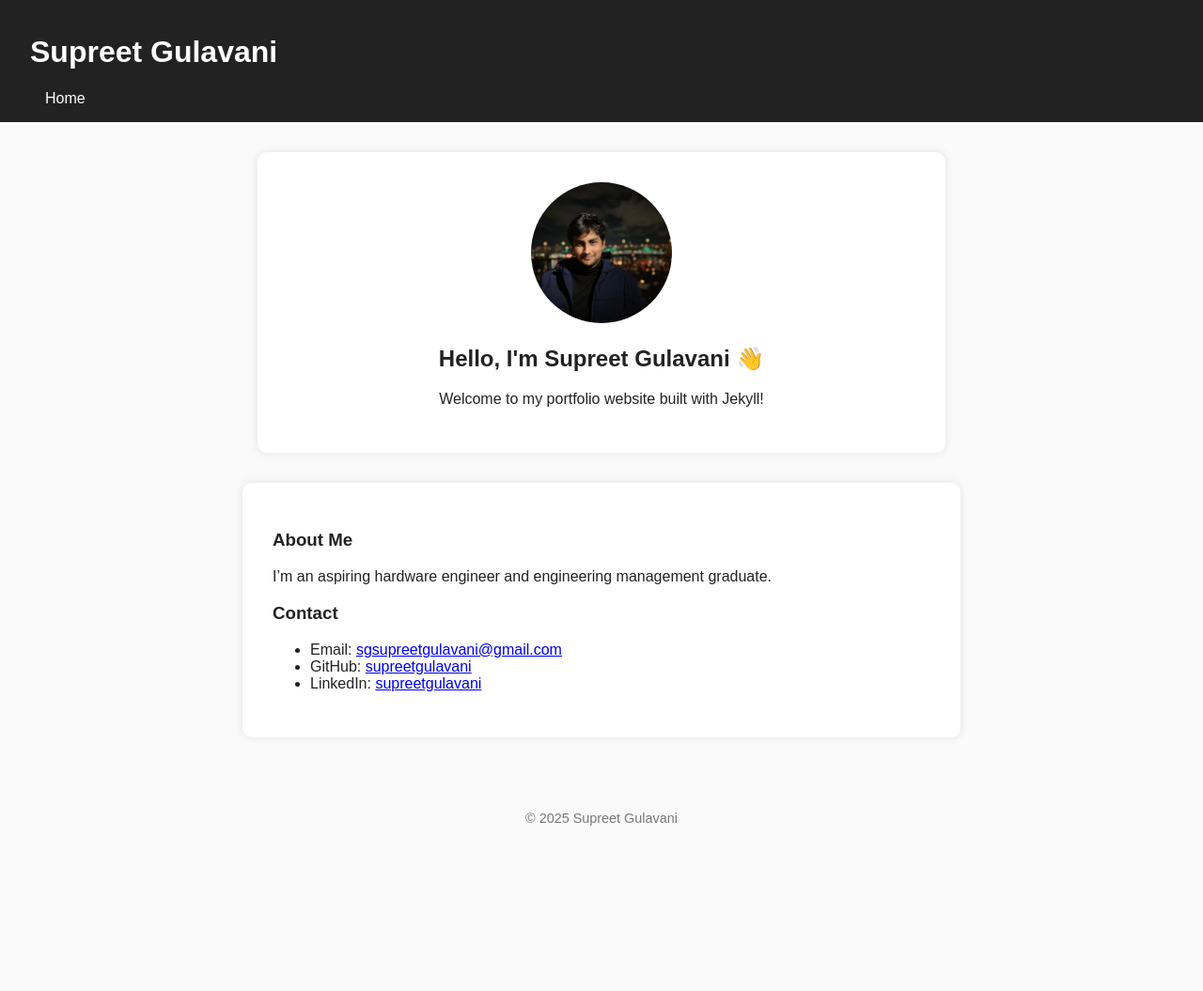
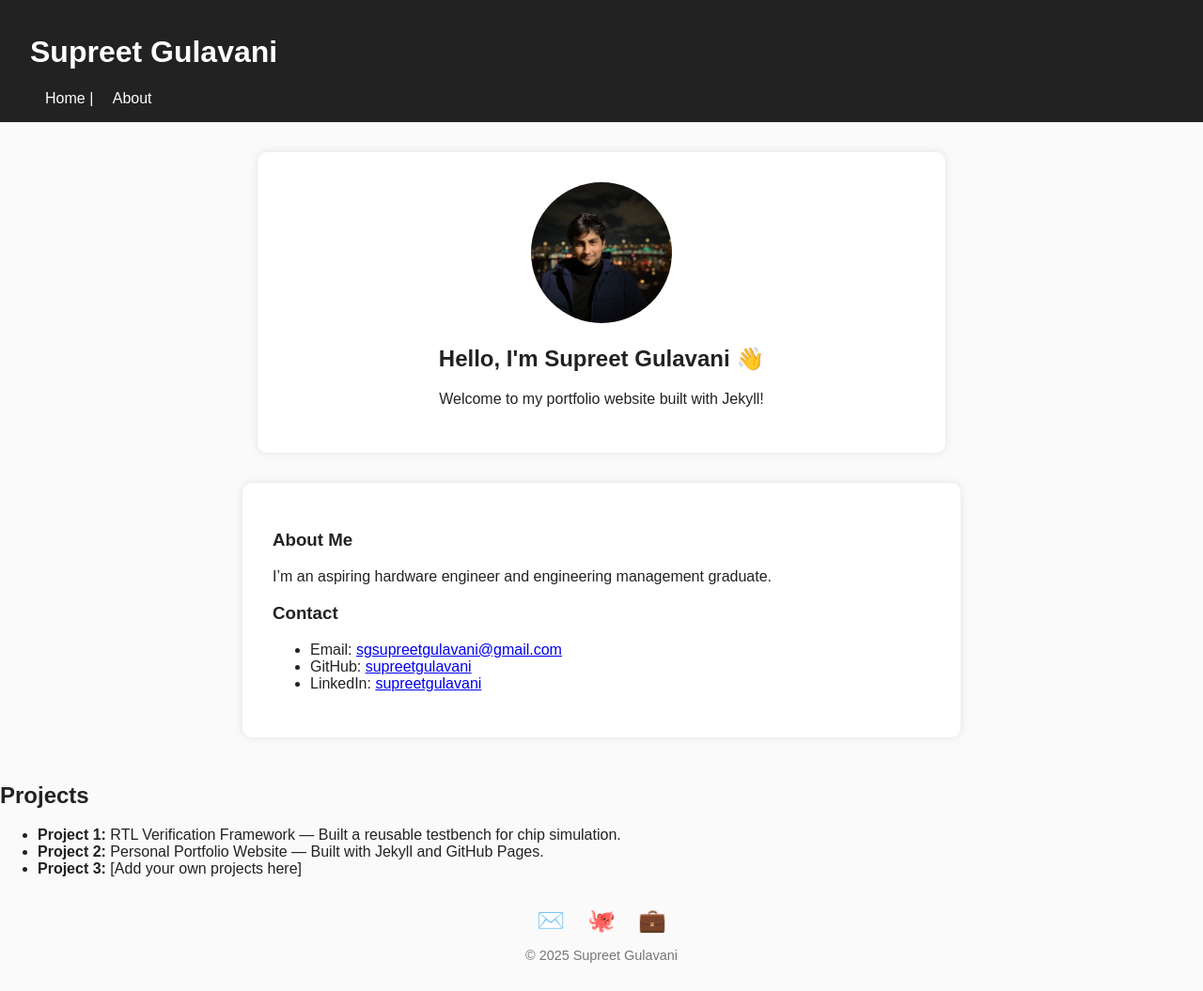
Before and after one commit to supreetgulavani/portfolio_sg, a Jekyll site: the page built from index.md, in a window 1280 px wide. Shown: the whole page at 94% size. Built offline with Jekyll 4.4.1, drawn with Linux system fonts in a browser that asks for light colours; before the commit the page ends 909 px from its top, so only the background shows below that.

Commit message:
add sections

```diff
--- a/_layouts/default.html
+++ b/_layouts/default.html
@@ -9,7 +9,11 @@
 <body>
   <header>
     <h1>Supreet Gulavani</h1>
-    <nav><a href="/">Home</a></nav>
+    <nav>
+  <a href="/">Home</a> |
+  <a href="/about/">About</a>
+</nav>
+
   </header>
 
   <main>
@@ -17,7 +21,14 @@
   </main>
 
   <footer>
-    <p>&copy; 2025 Supreet Gulavani</p>
+    <div class="social-links">
+    <a href="mailto:sgsupreetgulavani@gmail.com" aria-label="Email">✉️</a>
+    <a href="https://github.com/supreetgulavani" aria-label="GitHub" target="_blank" rel="noopener">🐙</a>
+    <a href="https://linkedin.com/in/supreetgulavani" aria-label="LinkedIn" target="_blank" rel="noopener">💼</a>
+  </div>
+  <p>&copy; 2025 Supreet Gulavani</p>
+</footer>
+
   </footer>
 </body>
 </html>
--- a/assets/css/style.css
+++ b/assets/css/style.css
@@ -50,3 +50,19 @@ footer {
   color: #777;
   font-size: 0.9rem;
 }
+
+.social-links {
+  margin-bottom: 0.5rem;
+}
+
+.social-links a {
+  margin: 0 10px;
+  font-size: 1.5rem;
+  text-decoration: none;
+  color: #555;
+  transition: color 0.3s ease;
+}
+
+.social-links a:hover {
+  color: #0077b5; /* LinkedIn blue for hover or pick your favorite */
+}
--- a/index.md
+++ b/index.md
@@ -20,3 +20,11 @@ title: Home
     <li>LinkedIn: <a href="https://linkedin.com/in/supreetgulavani">supreetgulavani</a></li>
   </ul>
 </div>
+
+## Projects
+
+<ul>
+  <li><strong>Project 1:</strong> RTL Verification Framework — Built a reusable testbench for chip simulation.</li>
+  <li><strong>Project 2:</strong> Personal Portfolio Website — Built with Jekyll and GitHub Pages.</li>
+  <li><strong>Project 3:</strong> [Add your own projects here]</li>
+</ul>
```
Also changed, not shown: about.md (added, +12 -0 lines).
